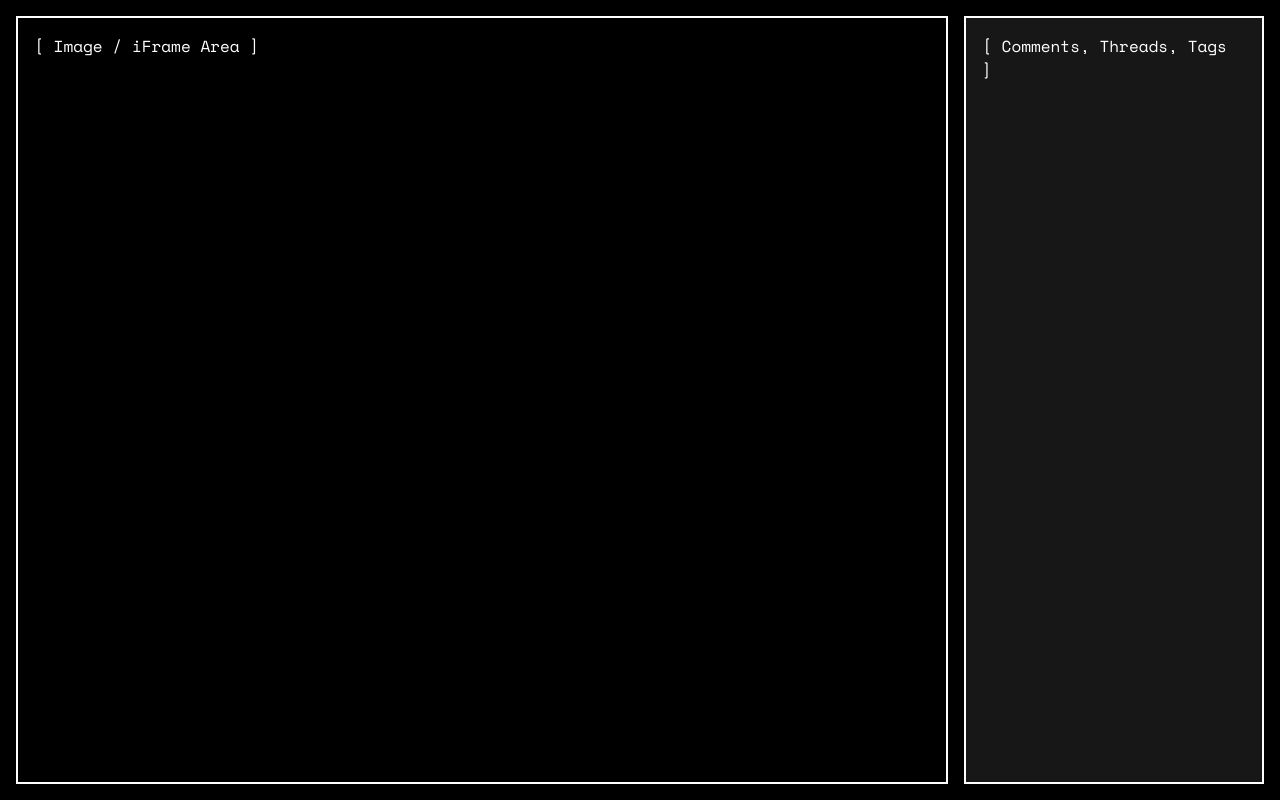
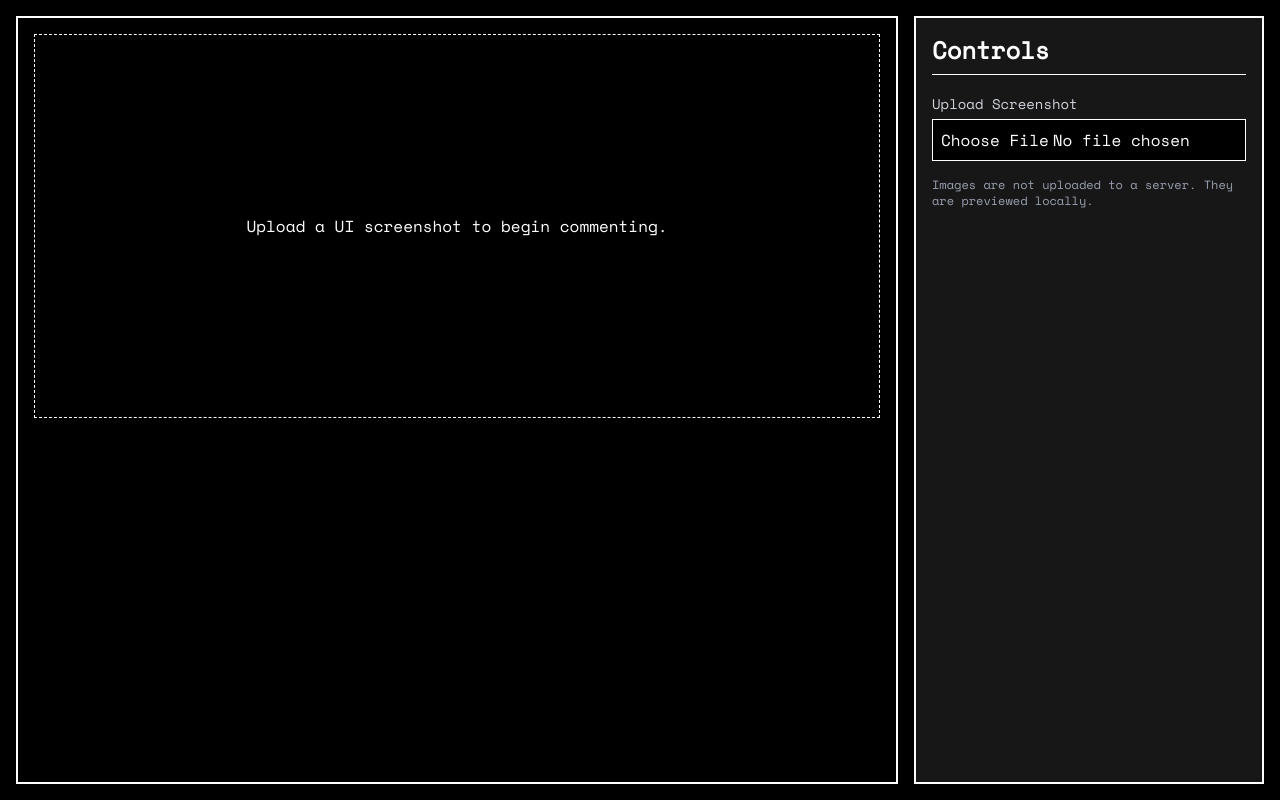
Before and after one commit to animeshmahat/UI-Feedback, a React (Vite) app: page / in a window 1280 px wide. Built offline with nearby package versions, Linux system fonts and the light colour scheme.

Commit message:
Setup + Canvas Viewer

```diff
--- /dev/null
+++ b/src/components/CanvasViewer.jsx
@@ -0,0 +1,37 @@
+export default function CanvasViewer({ image }) {
+  // Check if no image has been uploaded yet
+  // In JavaScript, null, undefined, empty string, etc. are "falsy" values
+  if (!image) {
+    // Return a placeholder message when no image is present
+    return (
+      // Container with styling for the empty state
+      // - w-full h-96: full width, fixed height
+      // - flex items-center justify-center: center content both horizontally and vertically
+      // - border-dashed: dashed border style to indicate it's a drop zone
+      <div className="w-full h-96 flex items-center justify-center text-center border border-dashed border-white">
+        <p className="text-white">
+          Upload a UI screenshot to begin commenting.
+        </p>
+      </div>
+    );
+  }
+
+  // If an image exists, display it
+  return (
+    // Container div for the image
+    // - relative: allows absolute positioning of child elements
+    // - overflow-auto: adds scrollbars if content is too large
+    // - max-h-[80vh]: maximum height of 80% of viewport height
+    <div className="relative overflow-auto max-h-[80vh] border border-white">
+      {/* Display the uploaded image */}
+      <img
+        src={image} // The image data (base64 string from FileReader)
+        alt="Uploaded UI" // Alternative text for accessibility
+        className="w-full object-contain" // Full width, maintain aspect ratio
+      />
+
+      {/* Comment indicates future functionality will be added here */}
+      {/* Pins will be added here absolutely later */}
+    </div>
+  );
+}
--- /dev/null
+++ b/src/components/Sidebar.jsx
@@ -0,0 +1,61 @@
+// Sidebar component receives setUploadedImage function as a prop from parent
+// Props are like parameters passed to a function - they let parent components
+// communicate with child components
+export default function Sidebar({ setUploadedImage }) {
+  // Function that handles when user selects a file
+  // 'e' is the event object that contains information about the file selection
+  function handleImageUpload(e) {
+    // Get the first file from the file input (e.target.files is an array)
+    const file = e.target.files[0];
+
+    // Check if file exists AND if it's an image file
+    // file.type.startsWith("image/") checks if the file type begins with "image/"
+    // (like "image/jpeg", "image/png", etc.)
+    if (file && file.type.startsWith("image/")) {
+      // FileReader is a built-in browser API that can read file contents
+      const reader = new FileReader();
+
+      // Set up what happens when the file is successfully read
+      // This is called a "callback function" - it runs when reading is complete
+      reader.onload = () => {
+        // reader.result contains the file data as a base64 string
+        // Call the function from parent component to update the uploaded image
+        setUploadedImage(reader.result);
+      };
+
+      // Start reading the file as a data URL (base64 encoded string)
+      // This converts the image file into a format that can be displayed in <img> tags
+      reader.readAsDataURL(file);
+    }
+  }
+
+  // Return the JSX that creates the sidebar interface
+  return (
+    // Container div with vertical spacing between elements
+    <div className="space-y-4">
+      {/* Header for the sidebar */}
+      <h2 className="text-2xl font-bold border-b border-white pb-2">
+        Controls
+      </h2>
+
+      {/* File input section wrapped in a label for better accessibility */}
+      <label className="block">
+        {/* Label text explaining what the input does */}
+        <span className="text-sm text-gray-300">Upload Screenshot</span>
+
+        {/* File input element */}
+        <input
+          type="file" // Makes this an file upload input
+          accept="image/*" // Only allow image files to be selected
+          className="mt-1 block w-full bg-black border border-white text-white p-2"
+          onChange={handleImageUpload} // Call handleImageUpload when file is selected
+        />
+      </label>
+
+      {/* Information text for users */}
+      <p className="text-xs text-gray-400">
+        Images are not uploaded to a server. They are previewed locally.
+      </p>
+    </div>
+  );
+}
--- a/src/pages/Playground.jsx
+++ b/src/pages/Playground.jsx
@@ -1,12 +1,36 @@
+import CanvasViewer from "../components/CanvasViewer"; // Component to display uploaded images
+import Sidebar from "../components/Sidebar"; // Component for file upload controls
+import { useState } from "react"; // React hook for managing component state
+
+// Main component that creates the overall layout of the application
 export default function Playground() {
+  // useState hook creates a state variable to store the uploaded image
+  // - uploadedImage: current value (starts as null, meaning no image uploaded)
+  // - setUploadedImage: function to update the uploadedImage value
+  const [uploadedImage, setUploadedImage] = useState(null);
+
+  // Return JSX (JavaScript XML) that defines what gets rendered on screen
   return (
-    <div className="min-h-screen grid grid-cols-[1fr_300px] gap-4 p-4">
-      {/* Canvas Viewer */}
-      <div className="border-2 border-white p-4">[ Image / iFrame Area ]</div>
+    // Main container div with styling classes
+    // - min-h-screen: minimum height of full screen
+    // - dark: applies dark theme
+    // - grid: uses CSS Grid layout
+    // - grid-cols-1 lg:grid-cols-[1fr_350px]: 1 column on small screens, 2 columns on large screens
+    // - gap-4: space between grid items
+    // - p-4: padding on all sides
+    <div className="min-h-screen dark grid grid-cols-1 lg:grid-cols-[1fr_350px] gap-4 p-4">
+      {/* Left side: Canvas Viewer Section */}
+      {/* This div takes up the main area and displays the uploaded image */}
+      <div className="w-full border-2 border-white p-4">
+        {/* Pass the uploaded image to CanvasViewer component as a prop */}
+        <CanvasViewer image={uploadedImage} />
+      </div>
 
-      {/* Sidebar Panel */}
-      <aside className="border-2 border-white p-4 bg-neutral-900">
-        [ Comments, Threads, Tags ]
+      {/* Right side: Sidebar Panel */}
+      {/* This aside element contains the upload controls */}
+      <aside className="w-full border-2 border-white p-4 bg-neutral-900">
+        {/* Pass the setUploadedImage function to Sidebar so it can update the image */}
+        <Sidebar setUploadedImage={setUploadedImage} />
       </aside>
     </div>
   );
```
